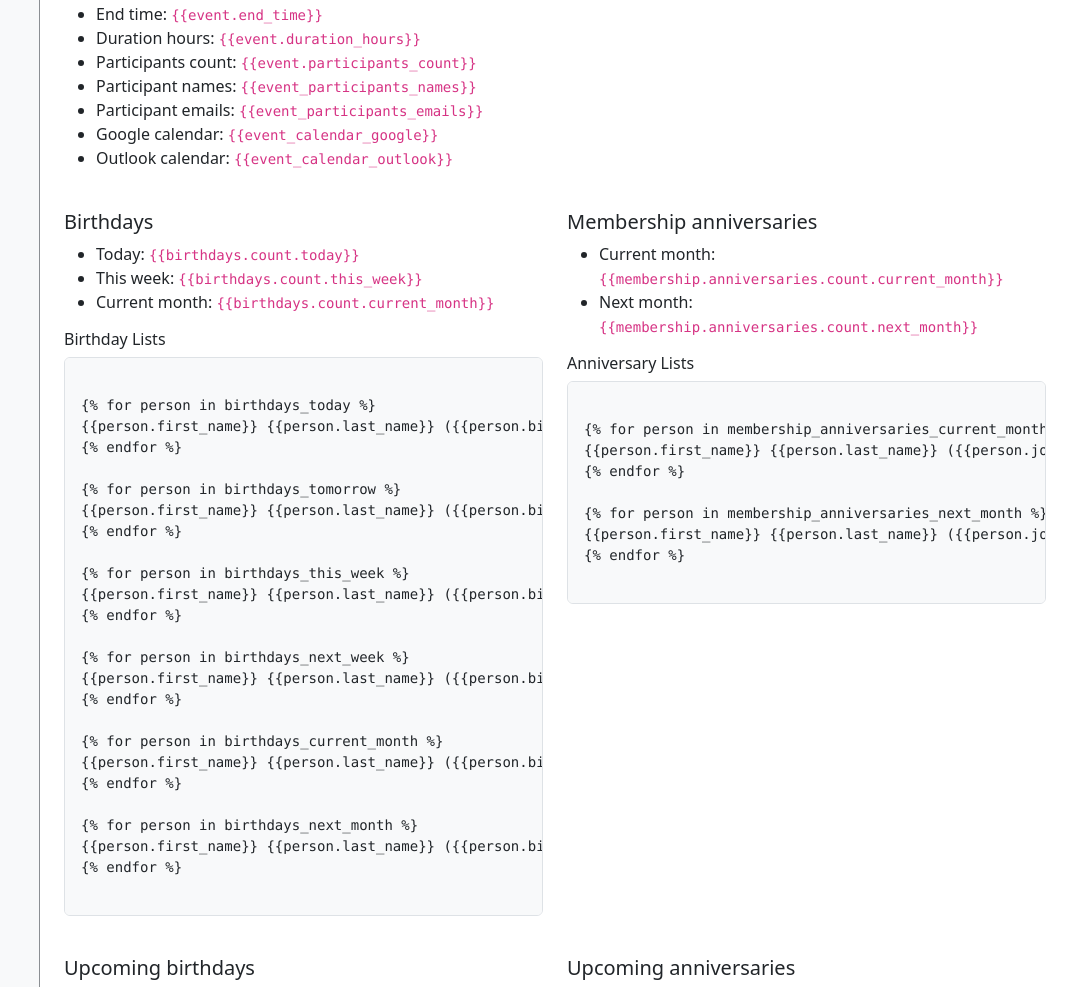
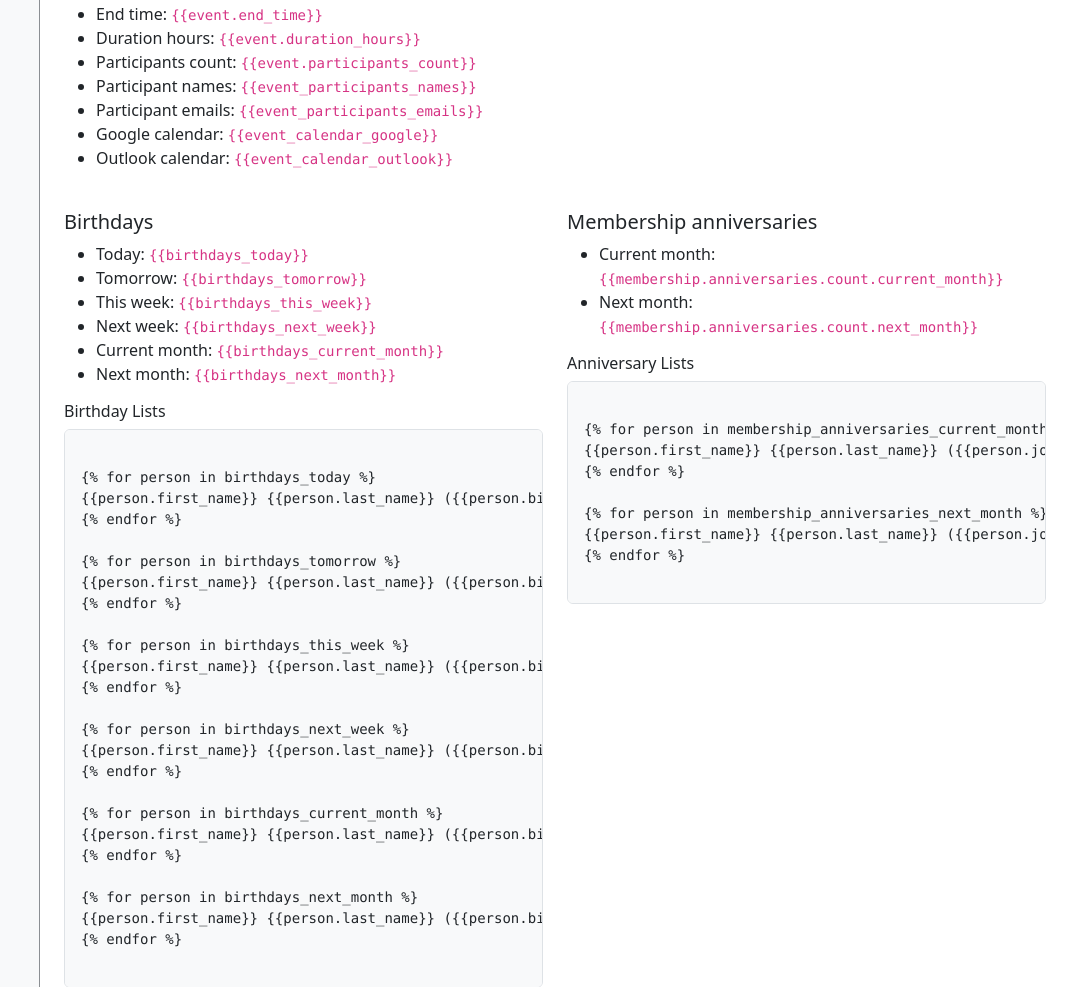
Before and after one commit to donnerbaer/club-automailer, a Python web app: template app/templates/notification/site.template_placeholders.html in a window 1280 px wide. Shown: the part 398-1385 px from the top of the page, without its empty margins (210-1280 px from the left). Run offline with Jinja, Linux system fonts and the light colour scheme; the template is opened without the code that fills it, so the values that code supplies are empty, except form fields; tables that the repository leaves empty hold one stand-in row (values such as "Sample post"); form fields are guessed from the names that the template uses.

Commit message:
Update placeholders.html

```diff
--- a/app/templates/notification/template/placeholders.html
+++ b/app/templates/notification/template/placeholders.html
@@ -37,9 +37,12 @@
     <div class="col-lg-6 mb-4">
         <h5>Birthdays</h5>
         <ul>
-            <li>Today: <code>{{ '{{birthdays.count.today}}' }}</code></li>
-            <li>This week: <code>{{ '{{birthdays.count.this_week}}' }}</code></li>
-            <li>Current month: <code>{{ '{{birthdays.count.current_month}}' }}</code></li>
+            <li>Today: <code>{{ '{{birthdays_today}}' }}</code></li>
+            <li>Tomorrow: <code>{{ '{{birthdays_tomorrow}}' }}</code></li>
+            <li>This week: <code>{{ '{{birthdays_this_week}}' }}</code></li>
+            <li>Next week: <code>{{ '{{birthdays_next_week}}' }}</code></li>
+            <li>Current month: <code>{{ '{{birthdays_current_month}}' }}</code></li>
+            <li>Next month: <code>{{ '{{birthdays_next_month}}' }}</code></li>
         </ul>
 
         <h6 class="mt-3">Birthday Lists</h6>
```
